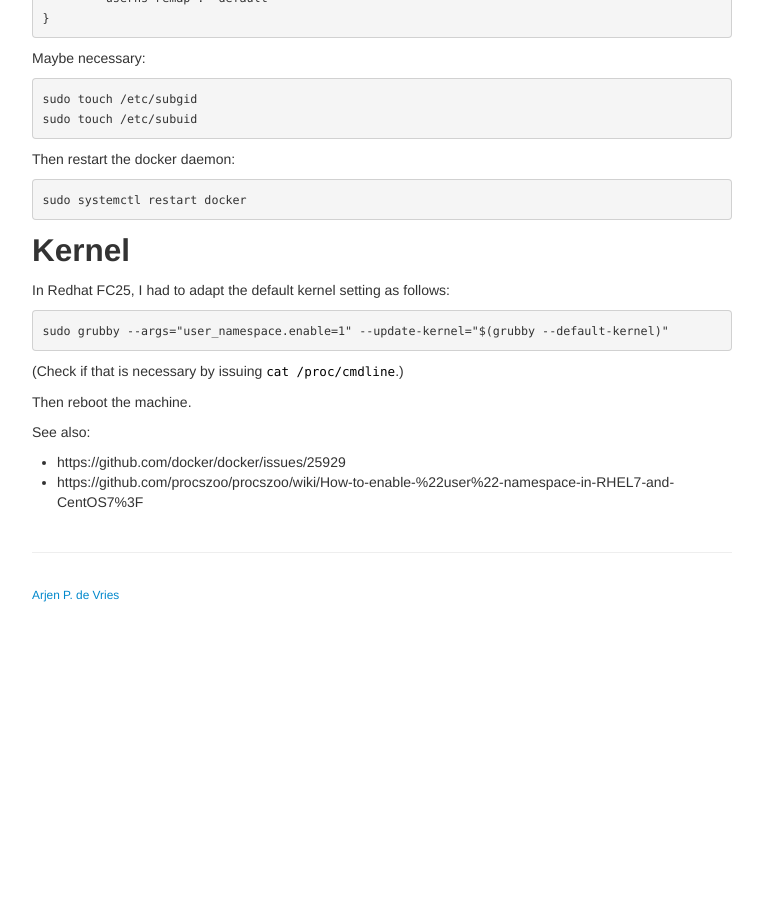
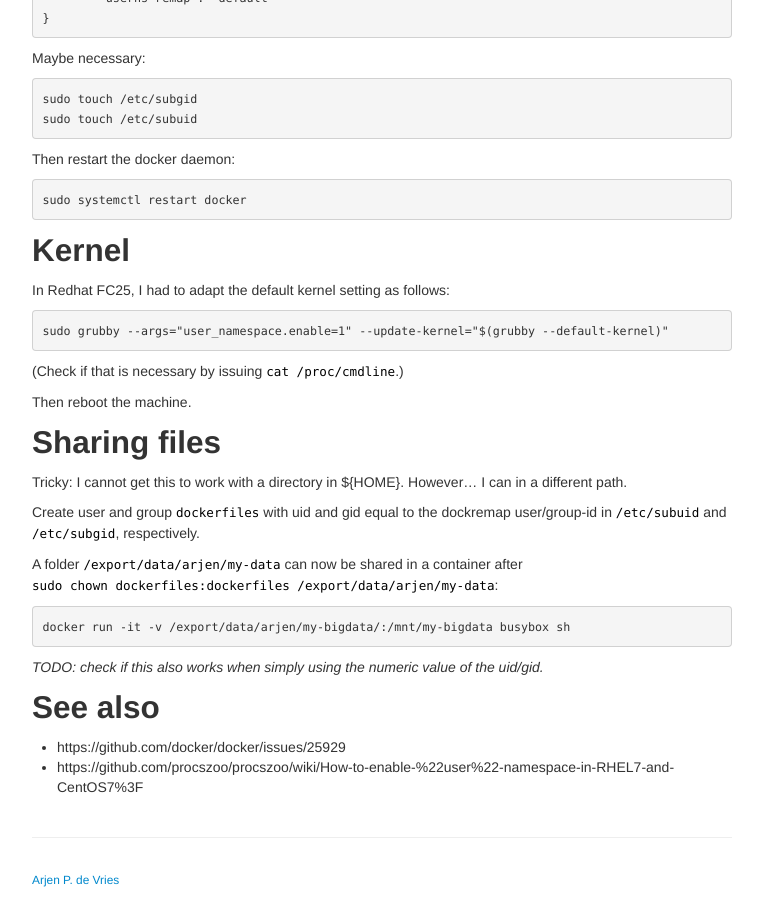
Before and after one commit to Thelukepet/course, a Jekyll site: the page built from background/docker-user-namespaces.md, in a window 1280 px wide and 900 px high, scrolled down 949 px. Shown: the whole window, without its empty margins (258-1021 px from the left). Built offline with Jekyll 4.4.1, drawn with Linux system fonts in a browser that asks for light colours; before the commit the page ends 1564 px from its top, so only the background shows below that.

Commit message:
Updated for using -v flag with working permissions.

```diff
--- a/background/docker-user-namespaces.md
+++ b/background/docker-user-namespaces.md
@@ -68,7 +68,20 @@ In Redhat FC25, I had to adapt the default kernel setting as follows:
 
 Then reboot the machine.
 
-See also:
+## Sharing files
+
+Tricky: I cannot get this to work with a directory in ${HOME}.
+However... I can in a different path.
+
+Create user and group `dockerfiles` with uid and gid equal to the dockremap user/group-id in `/etc/subuid` and `/etc/subgid`, respectively.
+
+A folder `/export/data/arjen/my-data` can now be shared in a container after `sudo chown dockerfiles:dockerfiles /export/data/arjen/my-data`:
+
+    docker run -it -v /export/data/arjen/my-bigdata/:/mnt/my-bigdata busybox sh
+
+_TODO: check if this also works when simply using the numeric value of the uid/gid._
+
+## See also
 
 + https://github.com/docker/docker/issues/25929
 + https://github.com/procszoo/procszoo/wiki/How-to-enable-%22user%22-namespace-in-RHEL7-and-CentOS7%3F
```
